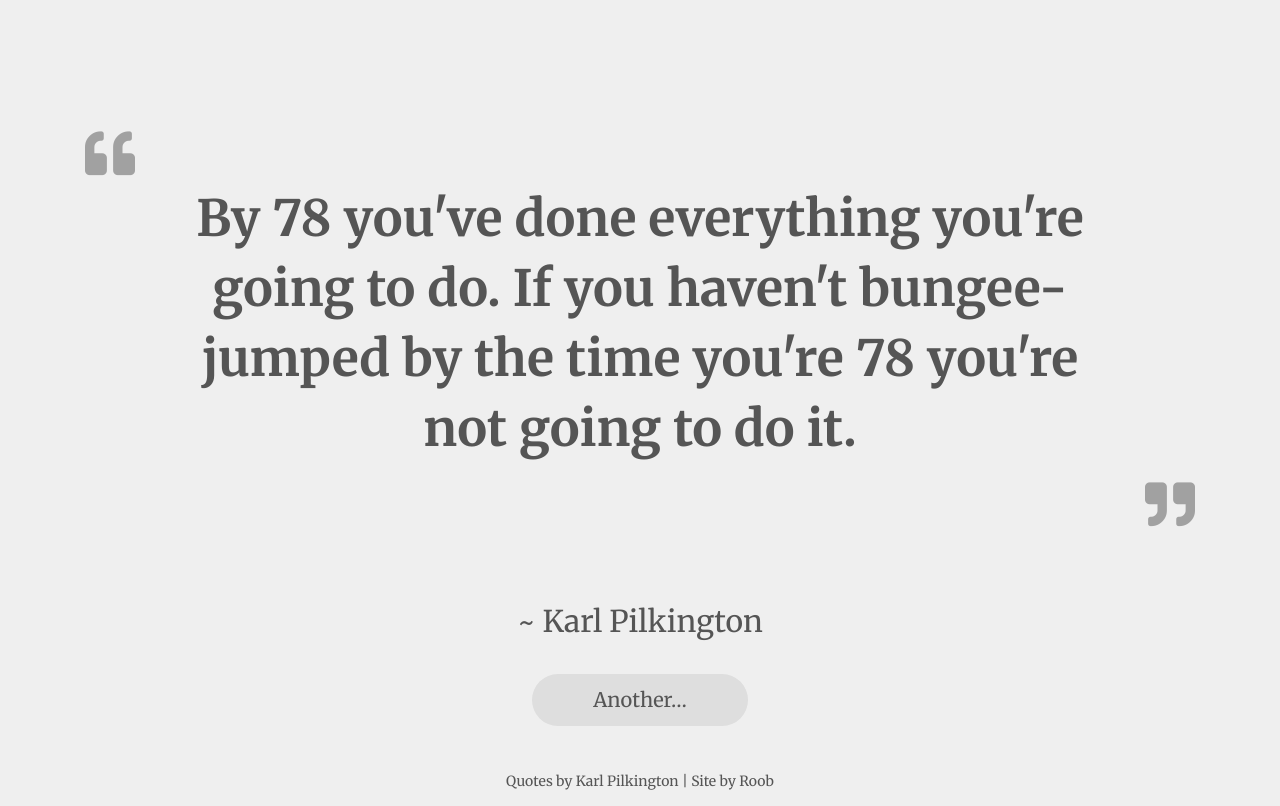
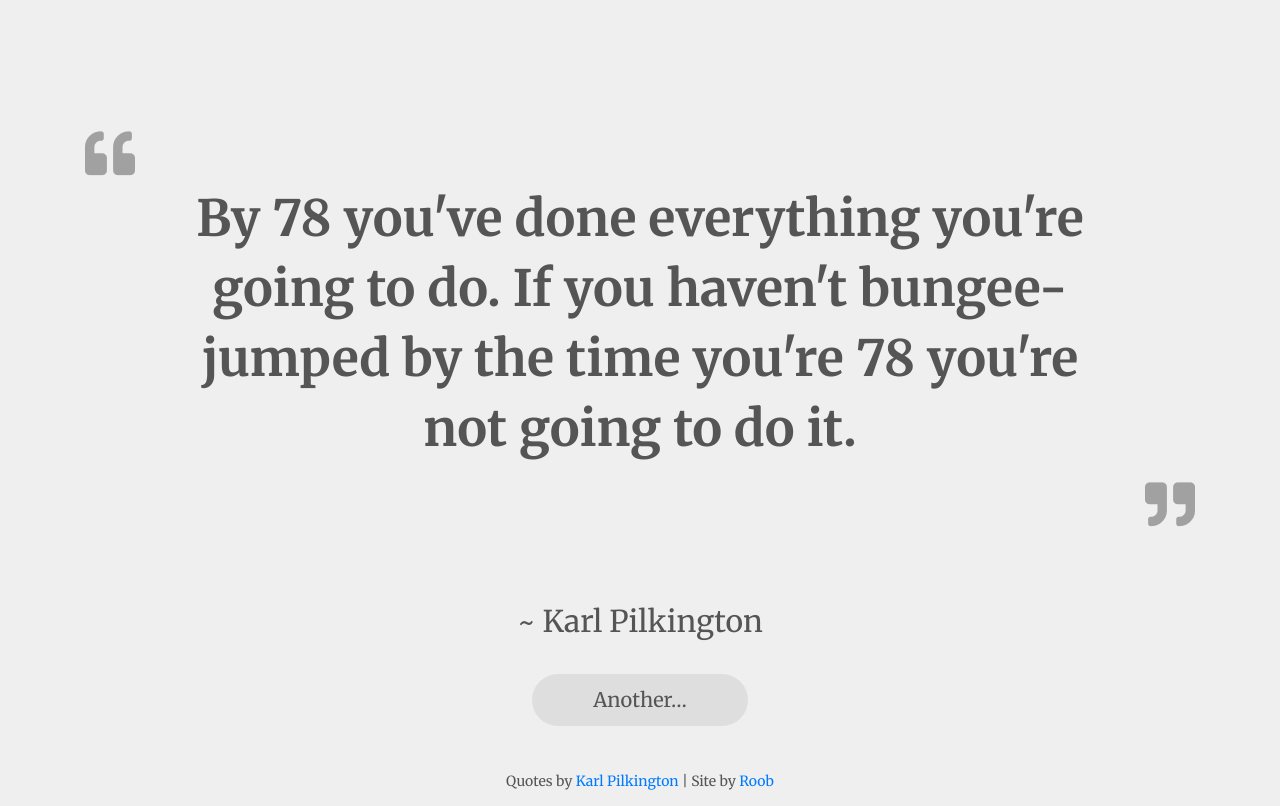
Before and after one commit to Roob89/KarlQuotes, a plain HTML site: page index.html in a window 1280 px wide. Drawn offline with nearby package versions, Linux system fonts and the light colour scheme.

Commit message:
Add links to footer

```diff
--- a/index.html
+++ b/index.html
@@ -54,7 +54,7 @@
         <div class="container text-center">
             <div class="row justify-content-center">
                 <div class="col-12">
-                    Quotes by Karl Pilkington | Site by Roob
+                    Quotes by <a href="https://en.wikipedia.org/wiki/Karl_Pilkington" target="_blank" rel="nofollow noreferrer">Karl Pilkington</a> | Site by <a href="https://github.com/Roob89/" target="_blank" rel="nofollow noreferrer">Roob</a>
                 </div>
             </div>
         </div>
```
